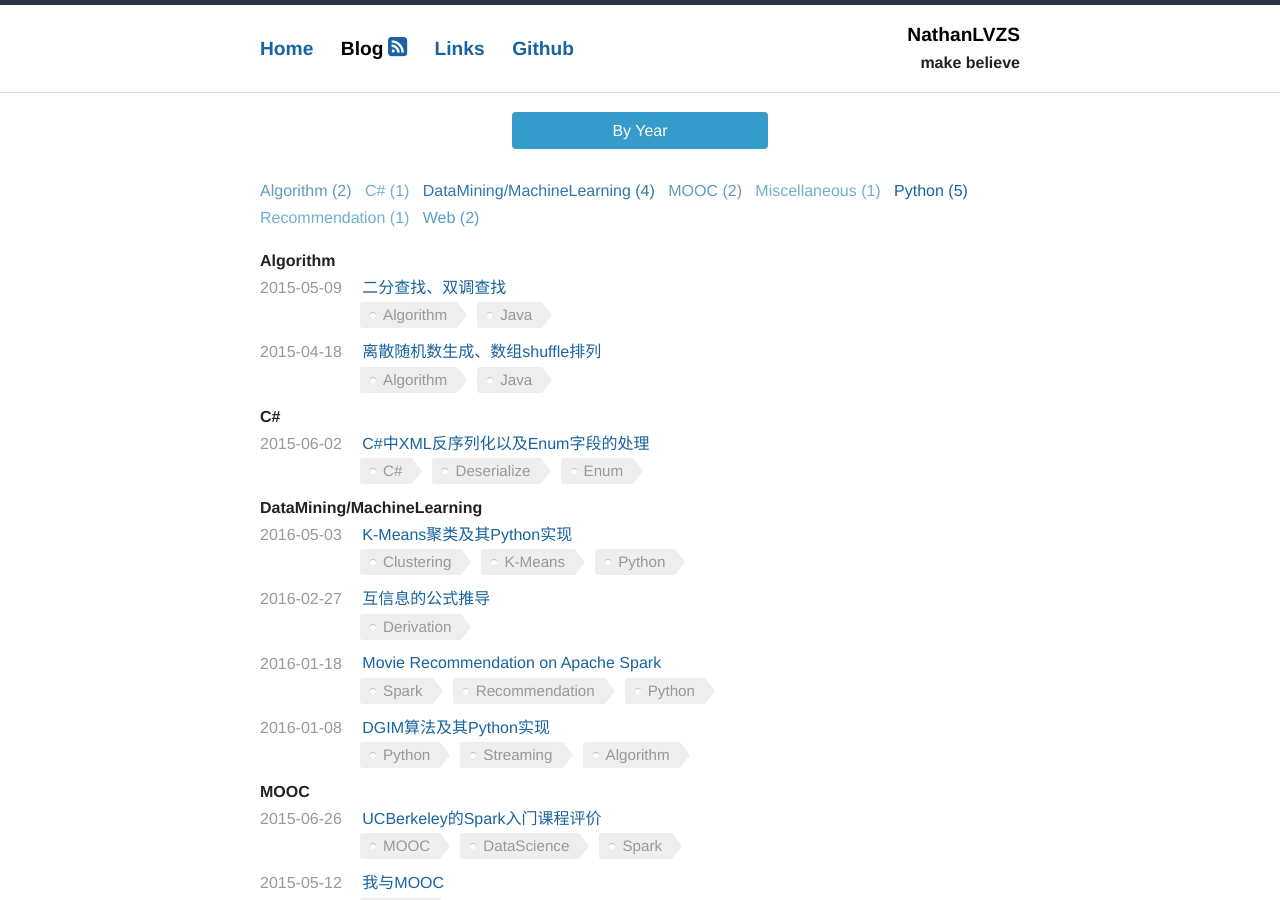
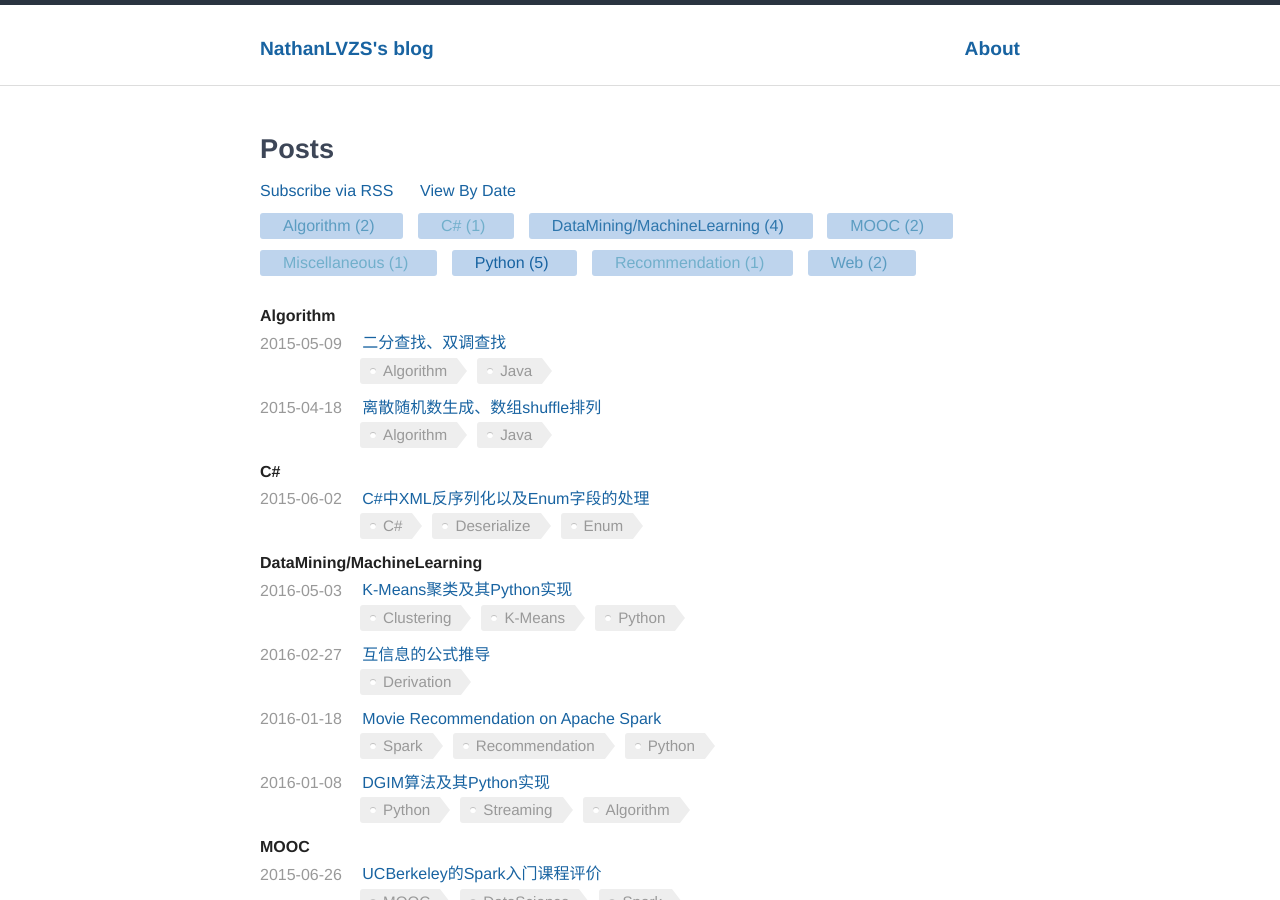
Before and after one commit to nathanlvzs/nathanlvzs.github.io, a Jekyll site: the page built from categories.html, in a window 1280 px wide and 900 px high. Built offline with Jekyll 4.4.1, drawn with Linux system fonts in a browser that asks for light colours.

```diff
--- a/_config.yml
+++ b/_config.yml
@@ -12,7 +12,8 @@ encoding: utf-8
 timezone: Asia/Chongqing
 
 # permalink: pretty
-permalink: /blog/:title.html
+# permalink: /blog/:title.html
+permalink: /:title.html
 
 # Keybase
 include:
@@ -22,10 +23,10 @@ include:
 gems:
   - jekyll-sitemap
 
-comments :
-  provider : duoshuo
-  duoshuo :
-    short_name : nathan
+# comments :
+#   provider : duoshuo
+#   duoshuo :
+#     short_name : nathan
 
 # Personal Config
 title: NathanLVZS
--- a/_layouts/default.html
+++ b/_layouts/default.html
@@ -33,22 +33,18 @@
   <div class="header-container">
     <header class="inner">
       <nav>
-        <a class="{% if page.type == 'home' %} selected {% endif %}" href="/">Home</a>
+        <!-- <a class="{% if page.type == 'home' %} selected {% endif %}" href="/">Home</a>
         <a class="{% if page.type == 'blog' %} selected {% endif %}" href="/blog/" style="margin-right: 0">Blog</a>
         <a href="/stuff/feed.xml" title="Subscribe with RSS"><i class="icon-feed"></i></a>
         <a class="{% if page.type == 'links' %} selected {% endif %}" href="/stuff/links.html">Links</a>
-        <a href="{{ site.github }}">Github</a>
+        <a href="{{ site.github }}">Github</a> -->
+        <a href="/">NathanLVZS's blog</a>
       </nav>
 
-      <div class="pull-right right logo">
-        <div class="name">
-          <a href="/">NathanLVZS</a><br/>
-          <small>make believe</small>
-        </div>
-        <!-- <a href="/">
-          <img class="avatar" src="/media/images/puppy.jpg" alt="avatar" />
-        </a> -->
+      <div class="pull-right right" style="float: right; font-size: 120%; font-weight: bold; padding-top: 14px; ">
+        <a href="/about.html">About</a>
       </div>
+
       <div class="clear"></div>
     </header>
     <div class="clear"></div>
--- a/blog/categories.html
+++ b/categories.html
@@ -4,15 +4,21 @@ title: Categories - Blog
 type: blog
 ---
 
-<div class="row">
-<a class="button btn-primary" href="/blog/index.html">By Year</a>
-</div>
+<section class="inner">
+  <p>
+    <h1 style="float: left">Posts</h1>
+  </p>
+  <br>
+  <p>
+    <a href="/stuff/feed.xml" title="Subscribe via RSS">Subscribe via RSS</a>
+    &nbsp;&nbsp;&nbsp;&nbsp;
+    <a href="/">View By Date</a>
+  </p>
 
-<section class="inner">
 <div id='tag_cloud'>
 {% assign sorted_cats = (site.categories | sort) %}
 {% for cat in sorted_cats %}
-<a href="#{{ cat[0] }}" title="{{ cat[0] }}" rel="{{ cat[1].size }}">{{ cat[0] }} ({{ cat[1].size }})&nbsp;&nbsp;</a>
+<a class="catforpost" href="#{{ cat[0] }}" title="{{ cat[0] }}" rel="{{ cat[1].size }}">{{ cat[0] }} ({{ cat[1].size }})&nbsp;&nbsp;</a>
 {% endfor %}
 </div>
 
```
Also changed, not shown: Gemfile (added, +26 -0 lines), _layouts/post.html (+1 -16 lines), about.md (renamed from index.md, +9 -4 lines), index.html (renamed from blog/index.html, +15 -4 lines), stuff/CUHK.md (renamed from CUHK.md), 1 other file.
